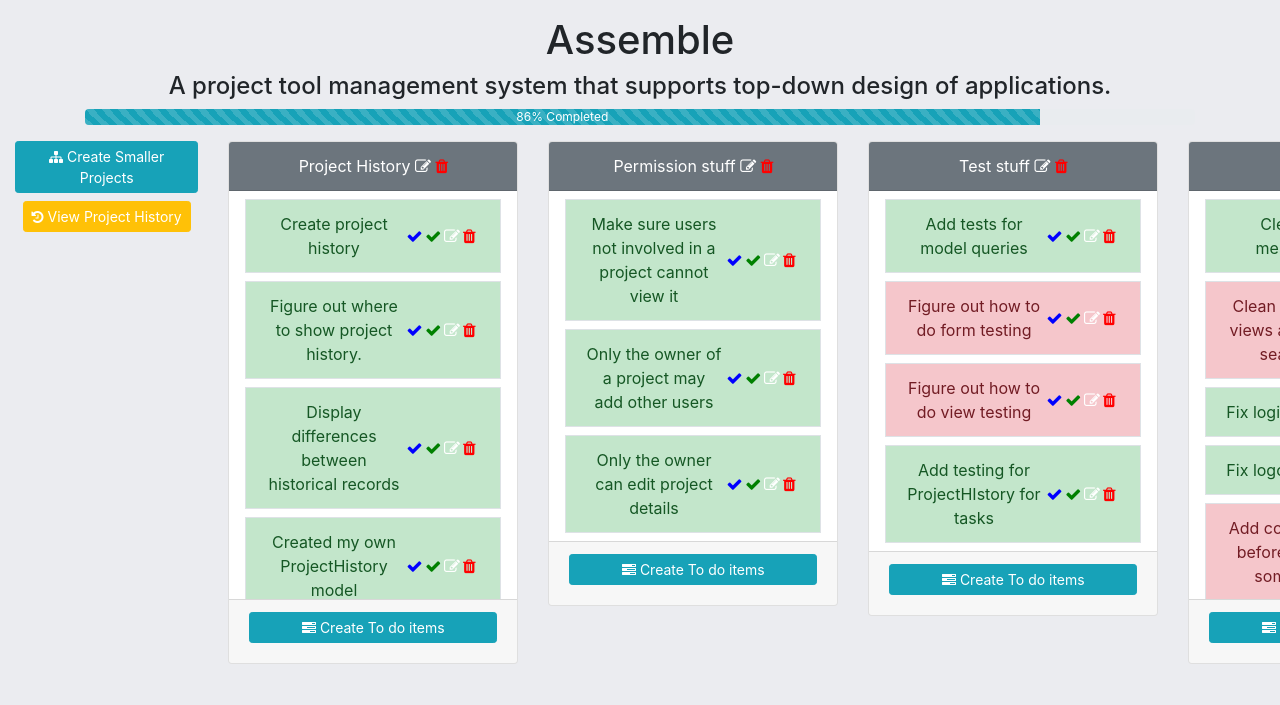
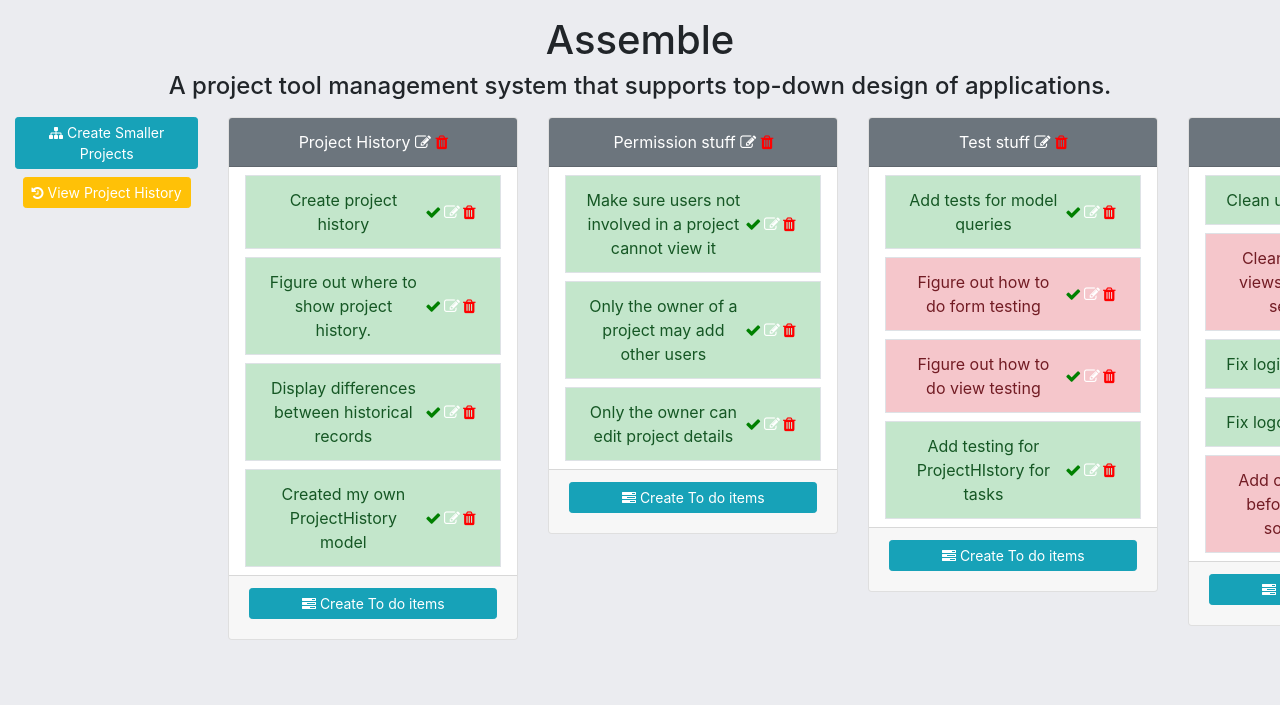
Before and after one commit to Kristian-Roopnarine/Assemble, a Django app: page /project-list/project-detail/assemble/ in a window 1280 px wide. Shown: the part 56-761 px from the top of the page. Run offline with Django 3.2, Linux system fonts and the light colour scheme; a user stored in the database is signed in; data comes from the database, SQL or seed files in the repository; both versions use the stored data as it was after the commit; some libraries are stand-ins or nearby versions.

Commit message:
Removed progress bar.

```diff
--- a/assemble/views.py
+++ b/assemble/views.py
@@ -404,6 +404,7 @@ def component_task_detail(request,project_component_slug,component_task_slug):
 def finish_task_detail(request,pk):
     """
     Changes the completed field of a task to the opposite.
+    OLD METHOD. Will keep for reference, we now use finish_task_ajax.
 
     Arguments:
         request {[http response]} -- [GET or POST]
@@ -426,6 +427,16 @@ def finish_task_detail(request,pk):
 
 @login_required
 def finish_task_ajax(request):
+    """
+    Changes the completed field of a task to the opposite through an AJAX request. Allows the color to change without refreshing the page.
+
+    Arguments:
+        request {[http response]} -- [GET or POST]
+
+    Returns:
+        [http response] -- [success if the response works]
+    """
+
     if request.method == 'GET':
         pk = request.GET.get('pk')
         task = ProjectComponent.objects.get(id=pk)
--- a/templates/assemble/base.html
+++ b/templates/assemble/base.html
@@ -41,7 +41,8 @@
         } else {
             $(item).removeClass(uncompleted)
             $(item).addClass(completed)
-      }
+          }
+        }
 
 
       $('.ajax-test').click(function(){
@@ -55,10 +56,11 @@
             pk:id,
           },
           success:function(data){
-            changeTaskStatus(`#task-${id}`,"list-group-item-success","list-group-item-danger")
-            };
-        }})
+            changeTaskStatus(`#task-${id}`,"list-group-item-success","list-group-item-danger");
+            }
+        })
       });
+
     </script>
 
 </body>
--- a/templates/assemble/project_detail.html
+++ b/templates/assemble/project_detail.html
@@ -8,9 +8,6 @@
 <div class="container text-center my-3">
     <h1>{{ project.name }}</h1>
     <h4>{{project.description}}</h4>
-    <div class="progress">
-        <div class="progress-bar progress-bar-striped bg-info" role="progressbar" style="width:{{percent_finished}}%;" aria-valuenow="{{percent_finished}}" aria-valuemin="0" aria-valuemax="100">{{percent_finished}}% Completed</div>
-    </div>
 </div>
 
     <div class="row text-center flex-nowrap">
@@ -33,8 +30,7 @@
                                     <li id="task-{{task.id}}"class="list-group-item d-flex justify-content-between align-items-center border mb-2 rounded-0 list-group-item-success">
                                         {{task.name}}
                                         <span class="badge">
-                                            <a class="ajax-test" id="{{task.id}}" style="color:blue;"><span style="font-size:1rem;"><i class="fa fa-check"></i></span></a>
-                                            <a href="{% url 'finish-task' task.id %}"><span style="color:green;font-size:1rem;"><i class="fa fa-check"></i></span></a>
+                                            <a class="ajax-test" id="{{task.id}}"><span style="color:green;font-size:1rem;"><i class="fa fa-check"></i></span></a>
                                             <a href="{% url 'edit-details' task.id %}"><span style="color:white;font-size:1rem;"><i class="fa fa-edit"></i></span></a>
                                             <a href="{% url 'delete-task' task.id %}"><span style="color:red;font-size:1rem;"><i class="fa fa-trash"></i></span></a>
                                         </span>
@@ -44,8 +40,7 @@
                                     <li id="task-{{task.id}}" class="list-group-item d-flex justify-content-between align-items-center border mb-2 rounded-0 list-group-item-danger">
                                         {{task.name}}
                                         <span class="badge">
-                                            <a class="ajax-test" id="{{task.id}}" style="color:blue;"><span style="font-size:1rem;"><i class="fa fa-check"></i></span></a>
-                                            <a href="{% url 'finish-task' task.id %}"><span style="color:green;font-size:1rem;"><i class="fa fa-check"></i></span></a>
+                                            <a class="ajax-test" id="{{task.id}}"><span style="color:green;font-size:1rem;"><i class="fa fa-check"></i></span></a>
                                             <a href="{% url 'edit-details' task.id %}"><span style="color:white;font-size:1rem;"><i class="fa fa-edit"></i></span></a>
                                             <a href="{% url 'delete-task' task.id %}"><span style="color:red;font-size:1rem;"><i class="fa fa-trash"></i></span></a>
                                         </span>
```
Also changed, not shown: db.sqlite3.
